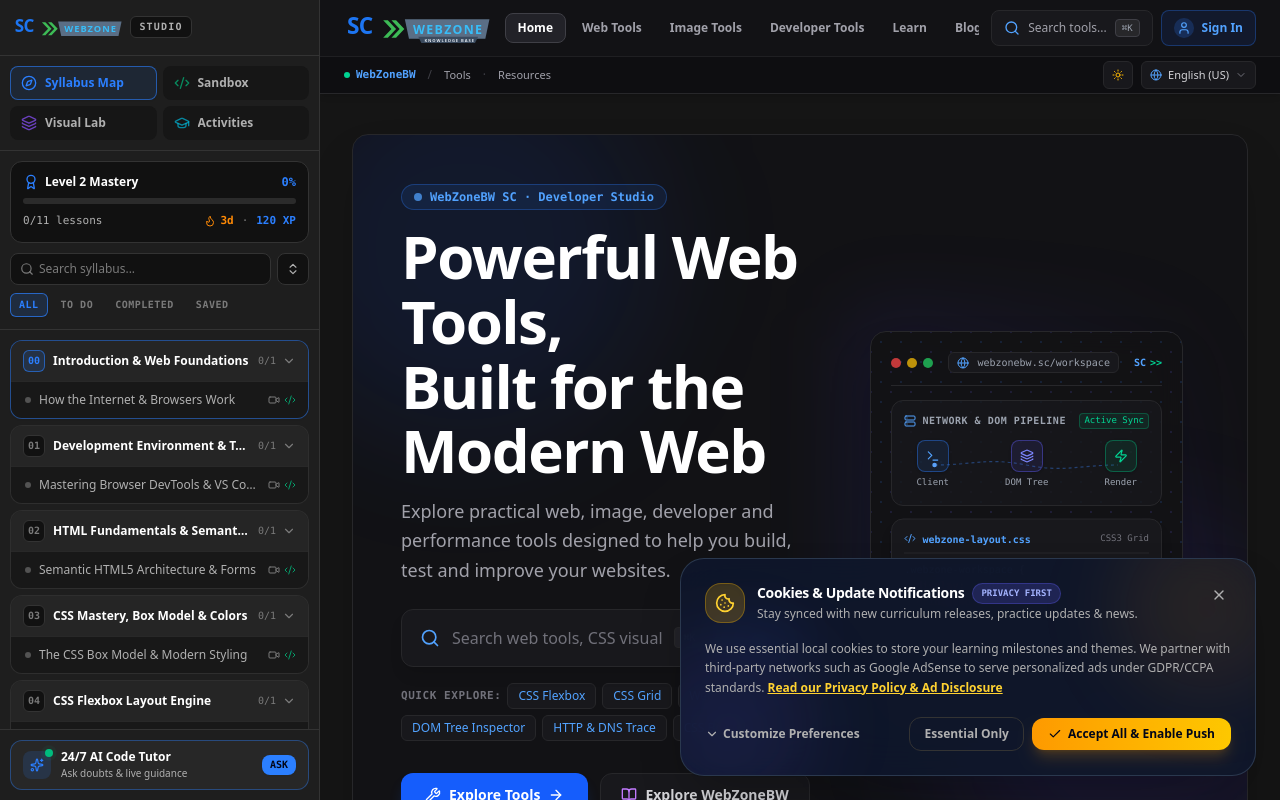
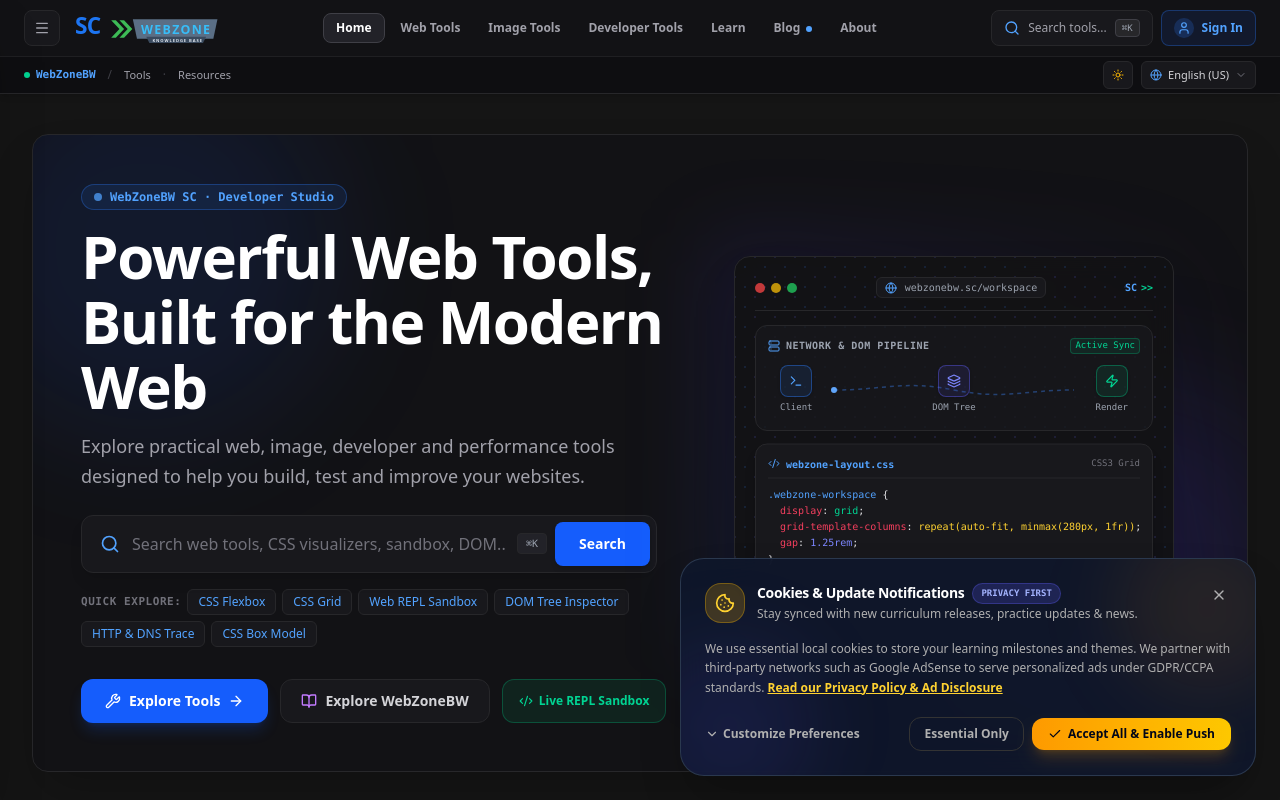
Before and after one commit to samchouhan1107-prog/Zero-to-Website, a React (Vite) app: page / in a window 1280 px wide. Built offline with nearby package versions, Linux system fonts and the light colour scheme.

Commit message:
feat: move curriculum sidebar into header slide drawer for full-width page view

```diff
--- a/src/components/Header.tsx
+++ b/src/components/Header.tsx
@@ -164,12 +164,19 @@ export const Header: React.FC<HeaderProps> = ({
           <div className="flex items-center gap-3 shrink-0">
             <button
               type="button"
-              onClick={() => setMobileMenuOpen((prev) => !prev)}
-              className="flex h-9 w-9 items-center justify-center rounded-lg border border-[#27272a] bg-[#18181c] text-[#a1a1aa] transition-colors hover:bg-[#222228] hover:text-white lg:hidden"
-              aria-label="Toggle navigation menu"
-              aria-expanded={mobileMenuOpen}
+              onClick={() => {
+                setMobileMenuOpen(false);
+                if (onToggleSidebar) {
+                  onToggleSidebar();
+                } else {
+                  setMobileMenuOpen((prev) => !prev);
+                }
+              }}
+              className="flex h-9 w-9 items-center justify-center rounded-lg border border-[#27272a] bg-[#18181c] text-[#a1a1aa] transition-colors hover:border-blue-500/50 hover:bg-[#222228] hover:text-white"
+              aria-label="Toggle curriculum sidebar"
+              title="Toggle curriculum sidebar"
             >
-              {mobileMenuOpen ? <X className="h-4 w-4" /> : <Menu className="h-4 w-4" />}
+              <Menu className="h-4 w-4" />
             </button>
 
             <button
--- a/src/components/Sidebar.tsx
+++ b/src/components/Sidebar.tsx
@@ -129,7 +129,7 @@ export const Sidebar: React.FC<SidebarProps> = ({
         <button
           type="button"
           onClick={onCloseMobile}
-          className="fixed inset-0 z-40 bg-slate-950/75 backdrop-blur-xs transition-opacity lg:hidden"
+          className="fixed inset-0 z-40 bg-slate-950/75 backdrop-blur-xs transition-opacity"
           aria-label="Close course outline"
         />
       )}
@@ -138,7 +138,7 @@ export const Sidebar: React.FC<SidebarProps> = ({
       <aside
         id="curriculum-sidebar"
         aria-label="Course outline and curriculum navigation"
-        className={`fixed inset-y-0 left-0 z-50 flex h-[100dvh] w-[min(320px,calc(100vw-16px))] min-w-0 -translate-x-full flex-col border-r border-app-border bg-app-surface text-app-ink shadow-2xl transition-transform duration-200 lg:static lg:z-auto lg:h-[100dvh] lg:w-full lg:translate-x-0 lg:shadow-none ${
+        className={`fixed inset-y-0 left-0 z-50 flex h-[100dvh] w-[min(340px,calc(100vw-16px))] min-w-0 -translate-x-full flex-col border-r border-app-border bg-app-surface text-app-ink shadow-2xl transition-transform duration-200 ${
           isOpen ? 'translate-x-0' : ''
         }`}
       >
@@ -491,7 +491,7 @@ export const Sidebar: React.FC<SidebarProps> = ({
                 </span>
                 <div className="min-w-0">
                   <span className="block truncate text-xs font-bold text-app-ink group-hover:text-app-amber transition-colors">
-                    24/7 AI Code Tutor
+                    Sameer Chouhan — Code Tutor
                   </span>
                   <span className="block truncate text-[10px] text-app-muted">
                     Ask doubts &amp; live guidance
--- a/src/utils/App.tsx
+++ b/src/utils/App.tsx
@@ -349,7 +349,7 @@ export default function App() {
   return (
     <div
       id="wz-storehouse-app"
-      className={`grid h-[100dvh] min-w-0 grid-cols-1 overflow-hidden bg-app-canvas text-app-ink lg:grid-cols-[320px_minmax(0,1fr)] ${fontClass}`}
+      className={`flex h-[100dvh] min-w-0 flex-col overflow-hidden bg-app-canvas text-app-ink ${fontClass}`}
     >
       {/* Sidebar Navigation */}
       <Sidebar
```
